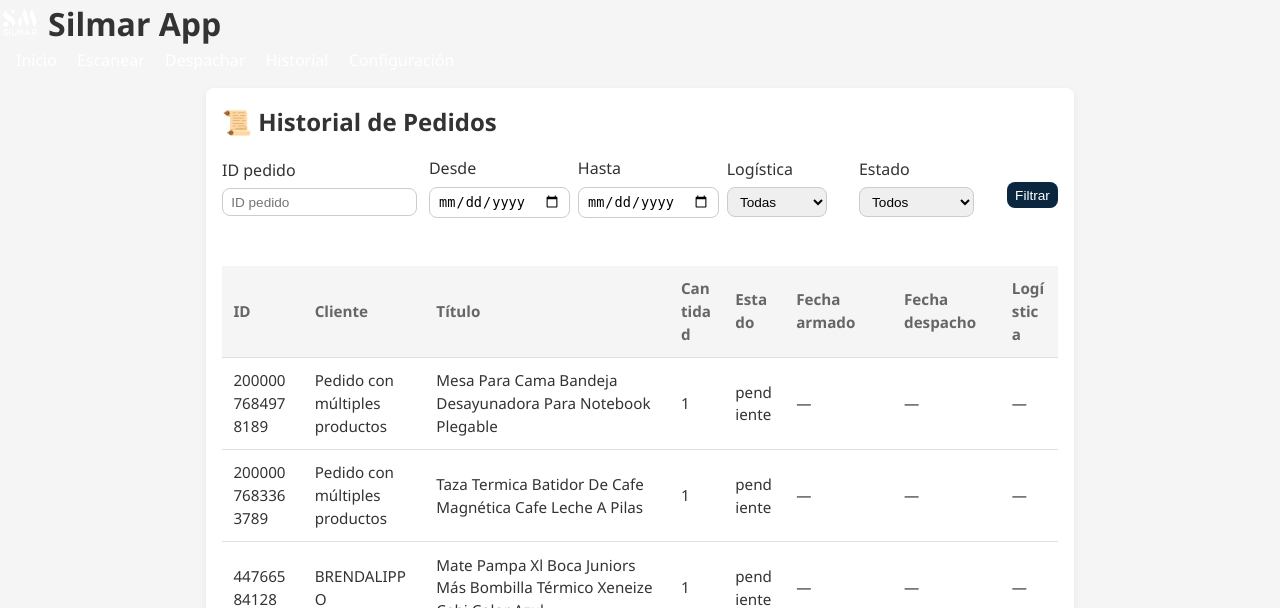
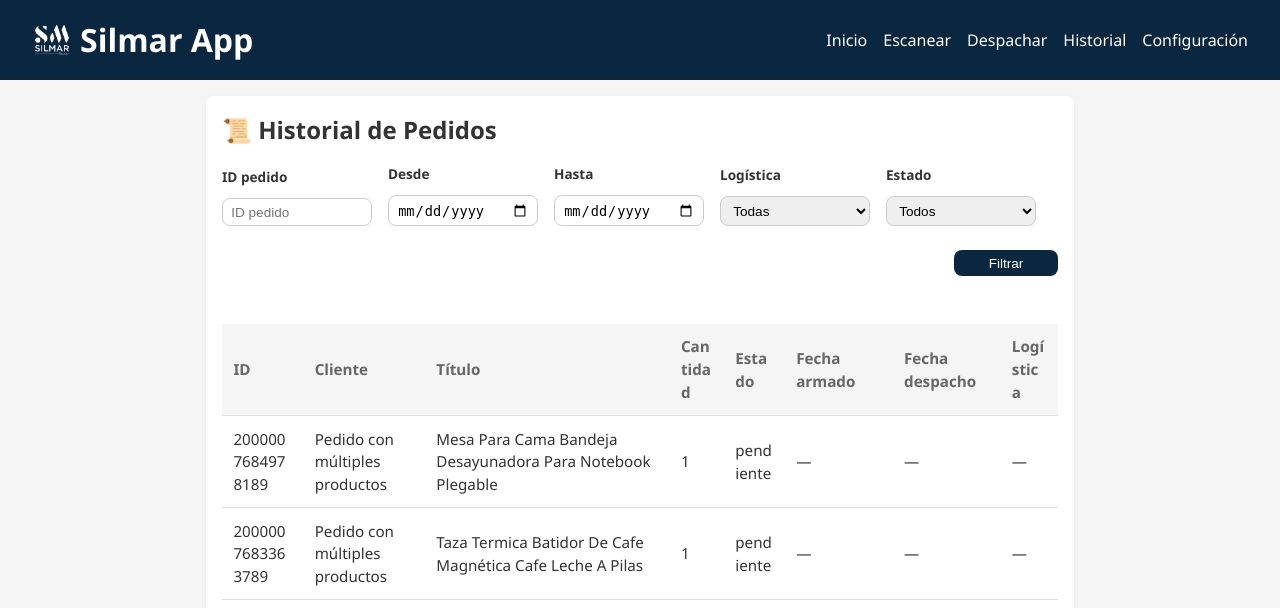
Before and after one commit to PadillaGabriel/Silmar, a FastAPI app: page /historial in a window 1280 px wide. Shown: the top 608 px of the page. Run offline with FastAPI, Linux system fonts and the light colour scheme; data comes from the database, SQL or seed files in the repository; some libraries are stand-ins or nearby versions.

Commit message:
Update styles.css

```diff
--- a/app/static/styles.css
+++ b/app/static/styles.css
@@ -30,60 +30,24 @@
   }
 
   /* =====================
-     Layout general
-     ===================== */
-     @media (max-width: 600px) {
-      header {
-        position: sticky;      /* se queda arriba al hacer scroll */
-        top: 0;
-        z-index: 1000;
-        flex-direction: column;
-        align-items: stretch;
-        padding: var(--spacing);
-      }
-
-      /* =====================
-   Header: fondo y texto
+     Header (GLOBAL)
      ===================== */
   header {
-  background: var(--primary) !important;
-  color: white !important;
-  /* si quieres que quede fijo en desktop también: */
+    background: var(--primary);
+    color: white;
     position: sticky;
     top: 0;
     z-index: 1000;
+    display: flex;
+    align-items: center;
+    justify-content: space-between;
+    padding: var(--spacing) calc(var(--spacing) * 2);
   }
-
-/* enlaces en header siempre blancos */
-header nav a {
-  color: white !important;
-}
-
-/* logo/título en header siempre blanco */
-header .logo,
-header h1 {
-  color: white !important;
-}
-
-
-      /* Nav horizontal con scroll */
-      header nav {
-        display: flex;
-        overflow-x: auto;
-        -webkit-overflow-scrolling: touch;
-        margin-top: 0.5rem;
-      }
-      header nav a {
-        flex: 0 0 auto;        /* cada enlace ocupa solo lo suyo */
-        margin: 0 0.75rem 0 0;
-        font-size: 0.9rem;
-      }
-    }
-
 
   header h1 {
     display: flex;
     align-items: center;
+    color: white;
   }
 
   .header-logo {
@@ -99,10 +63,14 @@
     color: white;
   }
 
+  header nav {
+    display: flex;
+    gap: var(--spacing);
+  }
+
   header nav a {
     color: white;
     text-decoration: none;
-    margin-left: var(--spacing);
     font-weight: 500;
     transition: opacity var(--transition);
   }
@@ -111,6 +79,9 @@
     opacity: 0.8;
   }
 
+  /* =====================
+     Layout general
+     ===================== */
   main {
     flex: 1;
     max-width: 900px;
@@ -220,20 +191,21 @@
     overflow: hidden;
   }
 
-    /* fuerza proporción 1:1 y cover dentro */
   .qr-reader::before {
     content: "";
     display: block;
-      padding-top: 100%;    /* alto = ancho */
+    padding-top: 100%;
   }
+
   .qr-reader video,
   .qr-reader canvas {
     position: absolute;
-      top: 0; left: 0;
-      width: 100%; height: 100%;
+    top: 0;
+    left: 0;
+    width: 100%;
+    height: 100%;
     object-fit: cover;
   }
-
 
   /* =====================
      Divider entre secciones
@@ -256,17 +228,6 @@
   /* =====================
      Tablas base
      ===================== */
-     @media (max-width: 600px) {
-      /* Aseguramos que no “parta” palabra a palabra */
-      .history-table th,
-      .history-table td {
-        white-space: nowrap;
-        font-size: 0.85rem;
-        padding: 0.5em;
-      }
-    }
-
-
   .detail-table,
   .history-table {
     width: 100%;
@@ -371,15 +332,6 @@
     margin-left: 1rem;
   }
 
-  .card-header-filters {
-    display: flex;
-    justify-content: space-between;
-    align-items: center;
-    flex-wrap: wrap;
-    gap: var(--spacing);
-    margin-bottom: var(--spacing);
-  }
-
   /* =====================
      Contenedor de tablas con scroll
      ===================== */
@@ -400,6 +352,17 @@
   }
 
   /* =====================
+     Mostrar/ocultar según tamaño
+     ===================== */
+  .desktop-only {
+    display: block;
+  }
+
+  .mobile-only {
+    display: none;
+  }
+
+  /* =====================
      Ajustes para móvil (max-width: 600px)
      ===================== */
   @media (max-width: 600px) {
@@ -414,10 +377,14 @@
       margin-bottom: 0.5rem;
     }
     header nav {
-      margin-top: 0.5em;
+      width: 100%;
+      overflow-x: auto;
+      -webkit-overflow-scrolling: touch;
+      margin-top: 0.5rem;
     }
     header nav a {
-      margin: 0.25rem var(--spacing) 0;
+      flex: 0 0 auto;
+      margin: 0 0.75rem 0 0;
       font-size: 0.9rem;
       padding: 0.25em 0;
     }
@@ -480,30 +447,253 @@
     .detail-table td,
     .history-table th,
     .history-table td {
+      white-space: nowrap;
       font-size: 0.85rem;
       padding: 0.5em;
     }
 
     /* Divider adicional entre secciones */
     .section-divider {
-      border: none;
-      border-top: 1px solid #eee;
       margin: var(--spacing) 0;
     }
+
+    /* Mostrar cards de historial */
+    .desktop-only {
+      display: none;
     }
-
-
-  /* mostrar/ocultar según ancho */
-.desktop-only { display: block; }
-.mobile-only  { display: none; }
-
-@media (max-width: 600px) {
-  .desktop-only { display: none; }
-  .mobile-only  { display: block; }
-
-  /* opcional: estilo extra para las cards del historial */
+    .mobile-only {
+      display: block;
+    }
     .history-card {
       margin-bottom: var(--spacing);
       padding: var(--spacing);
     }
   }
+  /* =====================
+   Mostrar/ocultar según tamaño (GLOBAL)
+   ===================== */
+.desktop-only { display: block !important; }
+.mobile-only  { display: none  !important; }
+
+@media (max-width: 600px) {
+  .desktop-only { display: none  !important; }
+  .mobile-only  { display: block !important; }
+}
+
+  /* =============================
+   Filtros Historial Responsivos
+   ============================= */
+.form-filters-inline {
+  display: flex;
+  flex-wrap: wrap;
+  gap: var(--spacing);
+  margin-bottom: var(--spacing);
+}
+
+/* Cada filtro con label + input/select */
+.form-filters-inline .filter {
+  display: flex;
+  flex-direction: column;
+  flex: 1 1 120px;       /* crece, encoge, base 120px */
+  min-width: 90px;
+}
+
+/* Estilo de etiqueta */
+.form-filters-inline .filter label {
+  font-size: 0.85rem;
+  font-weight: 600;
+  margin-bottom: 0.25rem;
+  color: var(--text-main);
+}
+
+/* Ajuste especial para el botón */
+.form-filters-inline .filter--button {
+  align-self: flex-end;
+  flex: 0 0 auto;
+  margin-top: var(--spacing);
+}
+
+/* =============================
+   Media Query para móviles
+   ============================= */
+@media (max-width: 600px) {
+  .form-filters-inline {
+    flex-direction: column;
+  }
+  .form-filters-inline .filter {
+    flex: 1 1 100%;      /* ocupan todo el ancho */
+    margin-bottom: var(--spacing);
+  }
+  .form-filters-inline .filter--button {
+    align-self: stretch;  /* botón al 100% */
+  }
+}
+/* =============================
+   Filtros Historial – Layout Grid
+   ============================= */
+   .form-filters-inline {
+    display: grid;
+    /* 4 columnas: cada filtro 1fr (mínimo 120px), y el botón ajusta su ancho */
+    grid-template-columns: repeat(auto-fill, minmax(120px, 1fr)) auto;
+    gap: 0.5rem 1rem;            /* 0.5rem vertical, 1rem horizontal */
+    align-items: end;            /* etiquetas e inputs alineados abajo */
+    margin-bottom: var(--spacing);
+  }
+
+  /* Quitar márgenes extra de cada "filter" */
+  .form-filters-inline .filter {
+    margin: 0;
+  }
+
+  /* Labels con poco espacio y tamaño discreto */
+  .form-filters-inline .filter label {
+    margin-bottom: 0.25rem;
+    font-size: 0.85rem;
+    color: var(--text-main);
+  }
+
+  /* Ajuste botón para quedar alineado arriba, sin margen extra */
+  .form-filters-inline .filter--button {
+    align-self: start;
+    margin: 0;
+  }
+
+  /* Para móviles, volvemos a una sola columna */
+  @media (max-width: 600px) {
+    .form-filters-inline {
+      grid-template-columns: 1fr;
+      gap: var(--spacing);
+    }
+  }
+
+  /* =============================
+   Encabezado y filtros responsivos
+   ============================= */
+.card-header-filters {
+  display: flex;
+  flex-wrap: wrap;
+  align-items: flex-end;
+  gap: var(--spacing);
+  margin-bottom: var(--spacing);
+}
+
+.card-header-filters h2 {
+  flex: 0 0 auto;
+  margin: 0;
+}
+
+.form-filters-inline {
+  display: flex;
+  flex-wrap: wrap;
+  align-items: flex-end;
+  gap: 0.5rem 1rem;      /* 0.5rem entre filas, 1rem entre columnas */
+  flex: 1 1 auto;
+}
+
+.form-filters-inline .filter {
+  display: flex;
+  flex-direction: column;
+  flex: 0 1 160px;       /* ancho base 160px, crece o encoge */
+  min-width: 120px;
+}
+
+.form-filters-inline .filter label {
+  margin-bottom: 0.25rem;
+  font-size: 0.85rem;
+}
+
+.form-filters-inline .filter--button {
+  align-self: flex-start;  /* botón al final de la fila */
+}
+
+/* =============================
+   Ajustes finales – Filtros
+   ============================= */
+   .card-header-filters {
+    /* Título + form en la misma línea */
+    display: flex;
+    flex-wrap: wrap;
+    align-items: flex-start;
+    justify-content: space-between;
+    gap: var(--spacing);
+  }
+
+  .card-header-filters h2 {
+    margin: 0;
+    flex: 0 0 auto;
+  }
+
+  .form-filters-inline {
+    display: flex;
+    flex-wrap: wrap;
+    gap: 0.5rem 1rem;       /* 0.5rem filas, 1rem columnas */
+    align-items: flex-end;
+    flex: 1 1 auto;
+  }
+
+  /* Cada filtro ocupa un “slot” mínimo */
+  .form-filters-inline .filter {
+    flex: 0 1 150px;        /* base 150px, crece o encoge */
+    min-width: 120px;
+  }
+
+  /* Botón siempre al final y a la derecha */
+  .form-filters-inline .filter--button {
+    order: 999;             /* lo último */
+    flex: 0 1 auto;
+    align-self: flex-start;
+    margin-left: auto;
+  }
+
+  /* =============================
+     Versión móvil (<600px)
+     ============================= */
+  @media (max-width: 600px) {
+    .card-header-filters {
+      flex-direction: column;
+      align-items: stretch;
+    }
+    .form-filters-inline {
+      flex-direction: column;
+      gap: var(--spacing);
+    }
+    .form-filters-inline .filter,
+    .form-filters-inline .filter--button {
+      flex: 1 1 100%;
+      margin: 0;
+    }
+    .form-filters-inline .filter--button {
+      align-self: center;   /* botón centrado */
+      margin-top: 0.5rem;
+    }
+  }
+
+
+  @media (max-width: 600px) {
+    /* Asegura que el header de filtros ocupe todo el ancho y alinee a la izquierda */
+    .card-header-filters {
+      flex-direction: column !important;
+      align-items: stretch !important;
+    }
+
+    /* El form de filtros en columna, items estirados al 100% */
+    .form-filters-inline {
+      flex-direction: column !important;
+      align-items: stretch !important;  /* ¡Aquí estaba el problema! */
+      gap: var(--spacing);
+    }
+
+    /* Cada filtro ocupa todo el ancho interno */
+    .form-filters-inline .filter,
+    .form-filters-inline .filter--button {
+      width: 100% !important;
+      margin: 0 !important;
+    }
+
+    /* Si quieres el botón centrado, déjalo así,
+       o cámbialo a flex-start para que quede a la izquierda */
+    .form-filters-inline .filter--button {
+      align-self: center !important; /* o flex-start */
+      margin-top: 0.5rem !important;
+    }
+  }
```
Lines whose indentation alone changed are shown as unchanged.
